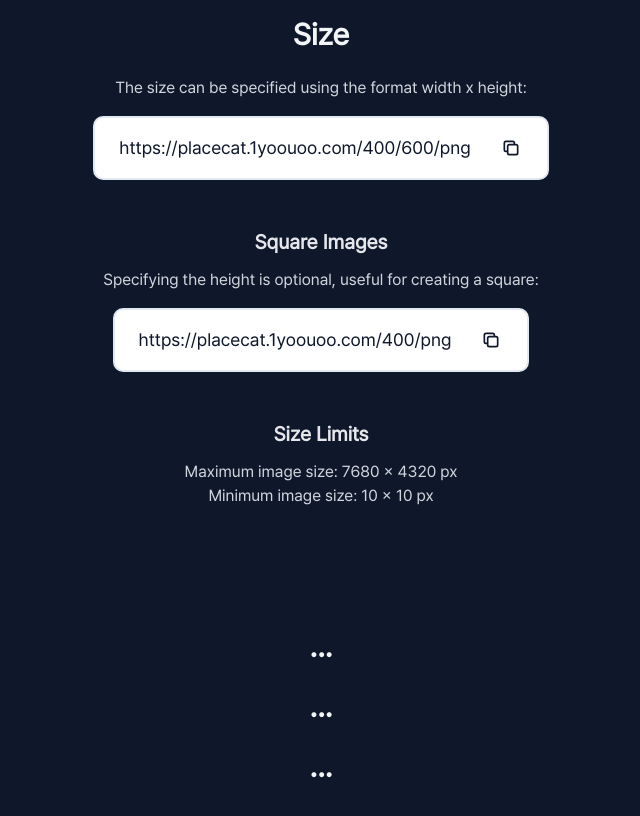
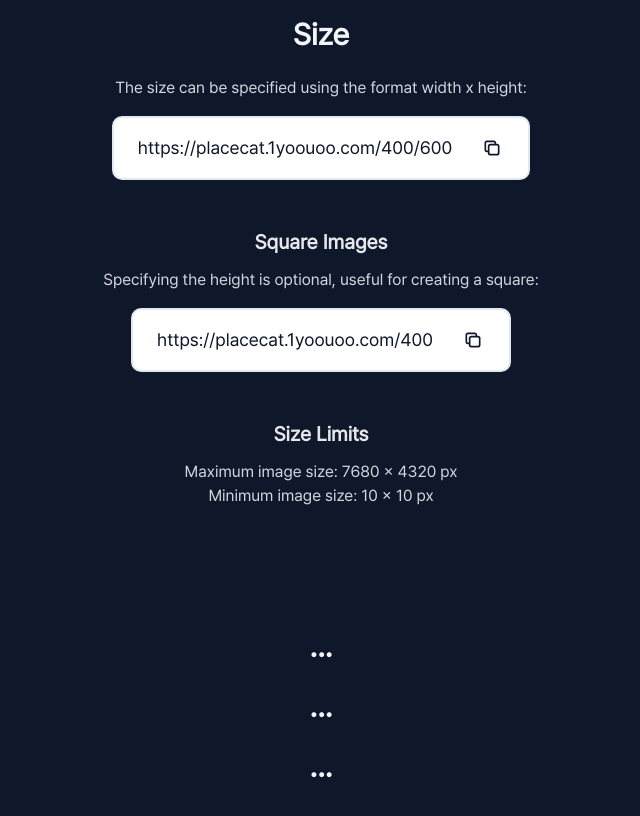
Before and after one commit to 1yoouoo/placecat, a Next.js app: page / in a window 1280 px wide. Shown: the part 1700-2516 px from the top of the page, without its empty margins (319-959 px from the left). Built offline with nearby package versions, Linux system fonts and the light colour scheme.

Commit message:
리플 버튼의 이미지 URL 수정: 높이 값 제거 및 정사각형 이미지 링크 업데이트

```diff
--- a/app/page.tsx
+++ b/app/page.tsx
@@ -26,16 +26,16 @@ const Home = () => {
             <div className="space-y-12">
               <div className="flex flex-col items-center justify-center">
                 <p className="text-gray-300 mb-4">The size can be specified using the format width x height:</p>
-                <RippleButton rippleColor="#ADD8E6" textToCopy="https://placecat.1yoouoo.com/400/600/png">
-                  https://placecat.1yoouoo.com/400/600/png
+                <RippleButton rippleColor="#ADD8E6" textToCopy="https://placecat.1yoouoo.com/400/600">
+                  https://placecat.1yoouoo.com/400/600
                 </RippleButton>
               </div>
 
               <div className="flex flex-col items-center justify-center">
                 <h3 className="text-xl font-semibold mb-3 text-gray-200">Square Images</h3>
                 <p className="text-gray-300 mb-4">Specifying the height is optional, useful for creating a square:</p>
-                <RippleButton rippleColor="#ADD8E6" textToCopy="https://placecat.1yoouoo.com/400/png">
-                  https://placecat.1yoouoo.com/400/png
+                <RippleButton rippleColor="#ADD8E6" textToCopy="https://placecat.1yoouoo.com/400">
+                  https://placecat.1yoouoo.com/400
                 </RippleButton>
               </div>
 
```
